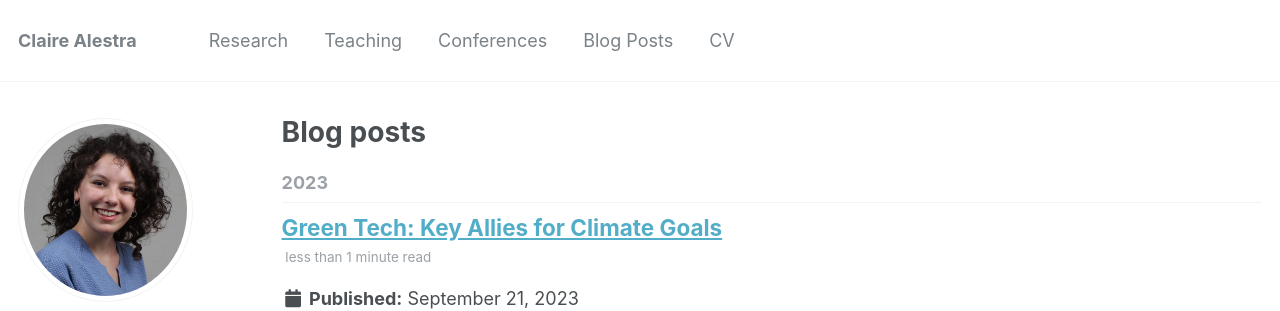
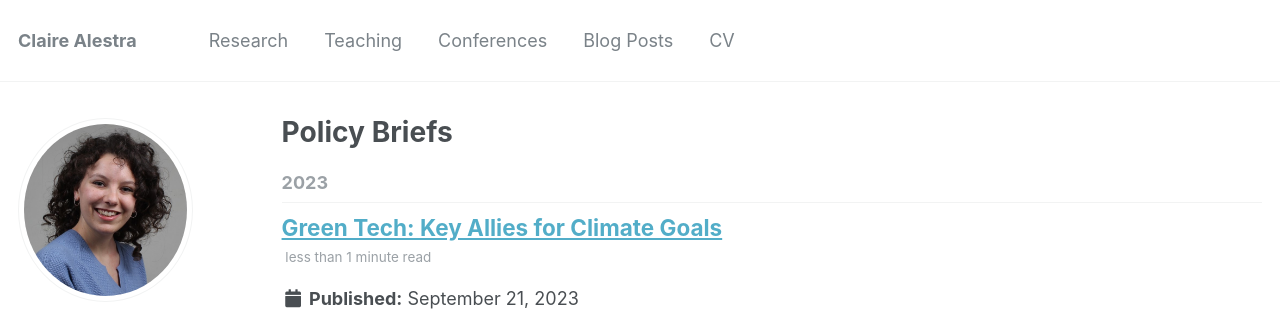
Before and after one commit to ClaireAlestra/ClaireAlestra.github.io, a Jekyll site: the page built from _pages/year-archive.html, in a window 1280 px wide and 1044 px high. Shown: the top 311 px of the window. Built offline with Jekyll 4.4.1, drawn with Linux system fonts in a browser that asks for light colours.

Commit message:
Update year-archive.html

```diff
--- a/_pages/year-archive.html
+++ b/_pages/year-archive.html
@@ -1,7 +1,7 @@
 ---
 layout: archive
-permalink: /year-archive/
-title: "Blog posts"
+permalink: /policy-briefs/
+title: "Policy Briefs"
 author_profile: true
 redirect_from:
   - /wordpress/blog-posts/
```
